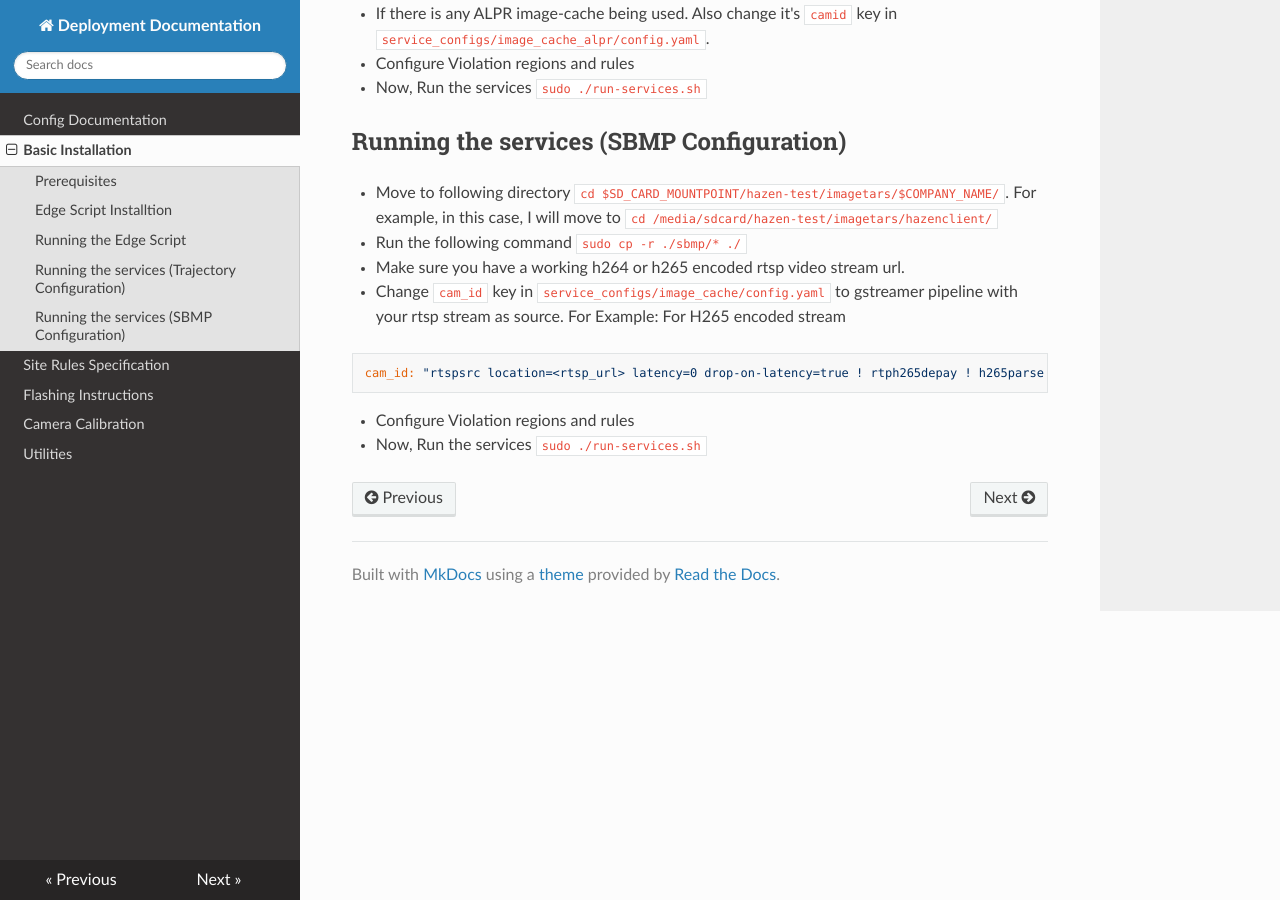
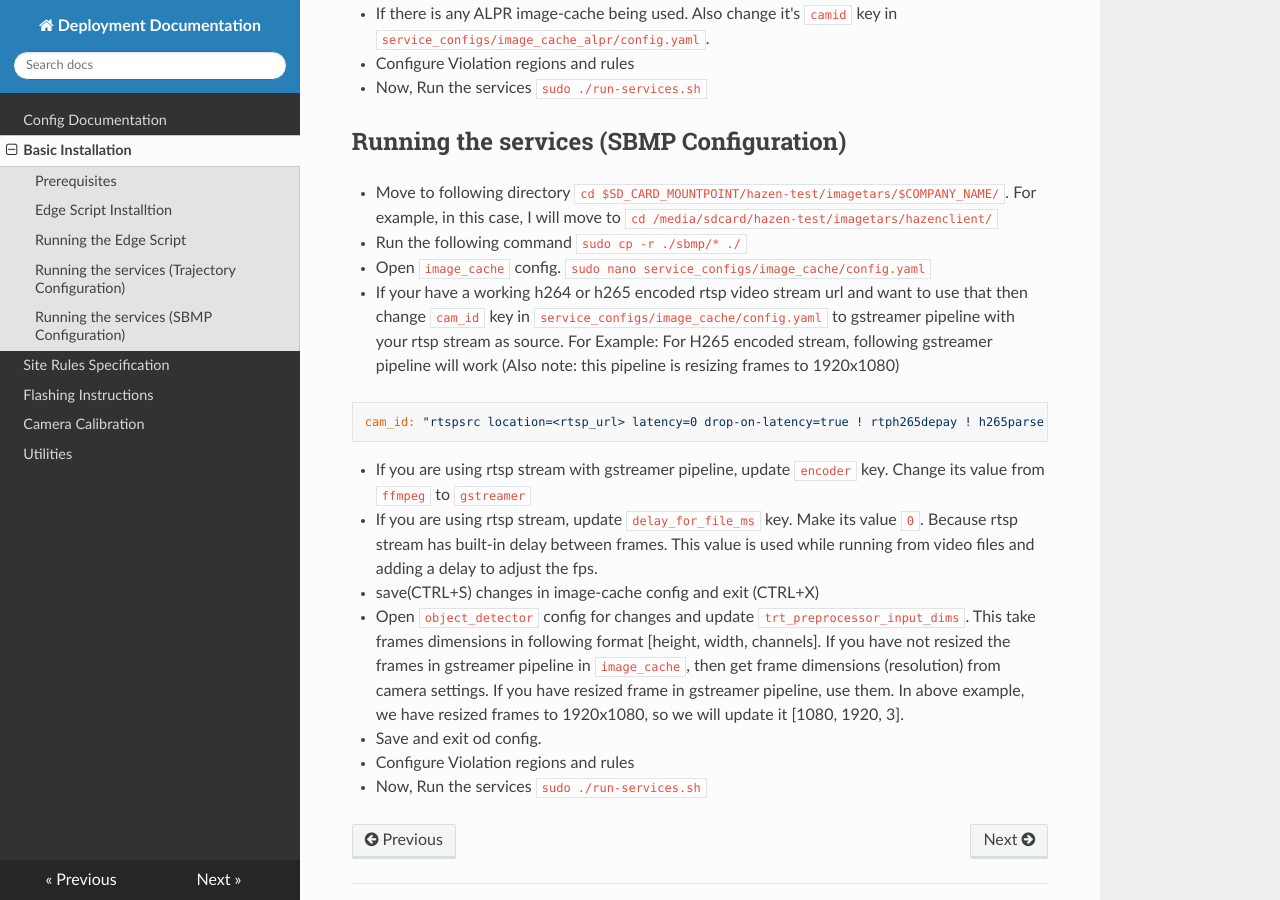
Before and after one commit to hazenai/system-docs, an MkDocs documentation site: the page built from docs/installation.md, in a window 1280 px wide and 900 px high, scrolled down 2214 px. Built offline with MkDocs 1.6.1, drawn with Linux system fonts in a browser that asks for light colours; nearby versions of some CDN libraries.

Commit message:
addign docs

````diff
--- a/docs/installation.md
+++ b/docs/installation.md
@@ -96,12 +96,20 @@
 * Move to following directory `cd $SD_CARD_MOUNTPOINT/hazen-test/imagetars/$COMPANY_NAME/`. For example, in this case, I will move to
 `cd /media/sdcard/hazen-test/imagetars/hazenclient/`
 * Run the following command `sudo cp -r ./sbmp/* ./`
-* Make sure you have a working h264 or h265 encoded rtsp video stream url.
-* Change `cam_id` key in `service_configs/image_cache/config.yaml` to gstreamer pipeline with your rtsp stream as source. For Example:
-For H265 encoded stream
+* Open `image_cache` config. `sudo nano service_configs/image_cache/config.yaml`
+* If your have a working h264 or h265 encoded rtsp video stream url and want to use that then change `cam_id` key in `service_configs/image_cache/config.yaml` to gstreamer pipeline with your rtsp stream as source. For Example:
+For H265 encoded stream, following gstreamer pipeline will work (Also note: this pipeline is resizing frames to 1920x1080)
 
 ```
-cam_id: "rtspsrc location=<rtsp_url> latency=0 drop-on-latency=true ! rtph265depay ! h265parse ! omxh265dec  disable-dpb=true ! nvvidconv interpolation-method=1 ! video/x-raw, width=1920, height=1080, format=(string)BGRx ! videoconvert ! video/x-raw, format=(string)BGR ! appsink"
+cam_id: "rtspsrc location=<rtsp_url> latency=0 drop-on-latency=true ! rtph265depay ! h265parse ! omxh265dec  disable-dpb=true ! nvvidconv interpolation-method=1 ! video/x-raw, width=1920, height=1080, format=(string)BGRx ! appsink"
 ```
+* If you are using rtsp stream with gstreamer pipeline, update `encoder` key. Change its value from `ffmpeg` to `gstreamer`
+* If you are using rtsp stream, update `delay_for_file_ms` key. Make its value `0`. Because rtsp stream has built-in delay between frames. This value is used while running from video files and adding a
+delay to adjust the fps.
+* save(CTRL+S) changes in image-cache config and exit (CTRL+X)
+* Open `object_detector` config for changes and update `trt_preprocessor_input_dims`. This take frames dimensions in following format [height, width, channels]. If you have not resized the frames
+in gstreamer pipeline in `image_cache`, then get frame  dimensions (resolution) from camera settings. If you have resized frame in gstreamer pipeline, use them. In above example, we have resized frames
+to 1920x1080, so we will update it [1080, 1920, 3].
+* Save and exit od config.
 * Configure Violation regions and rules
 * Now, Run the services `sudo ./run-services.sh`
````
